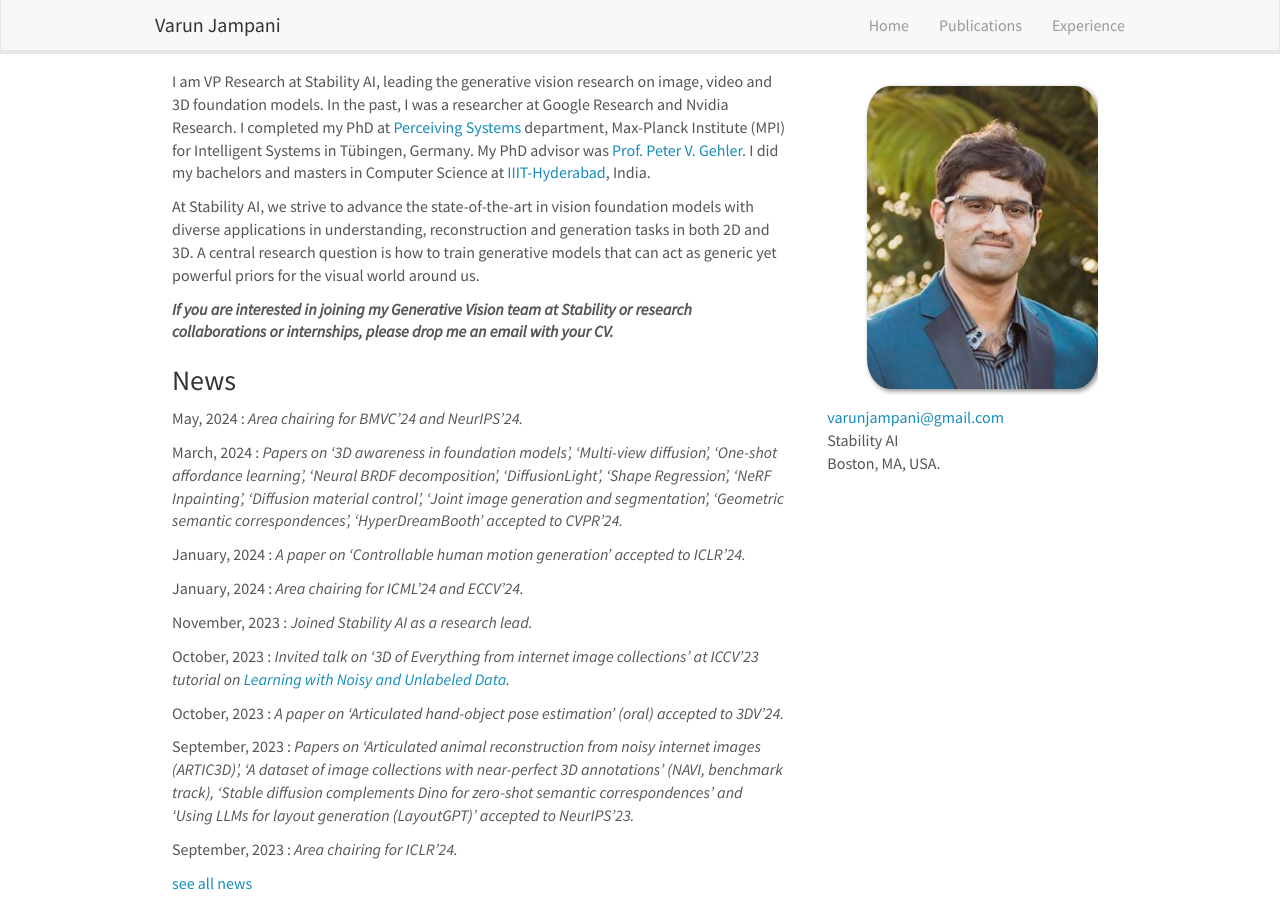
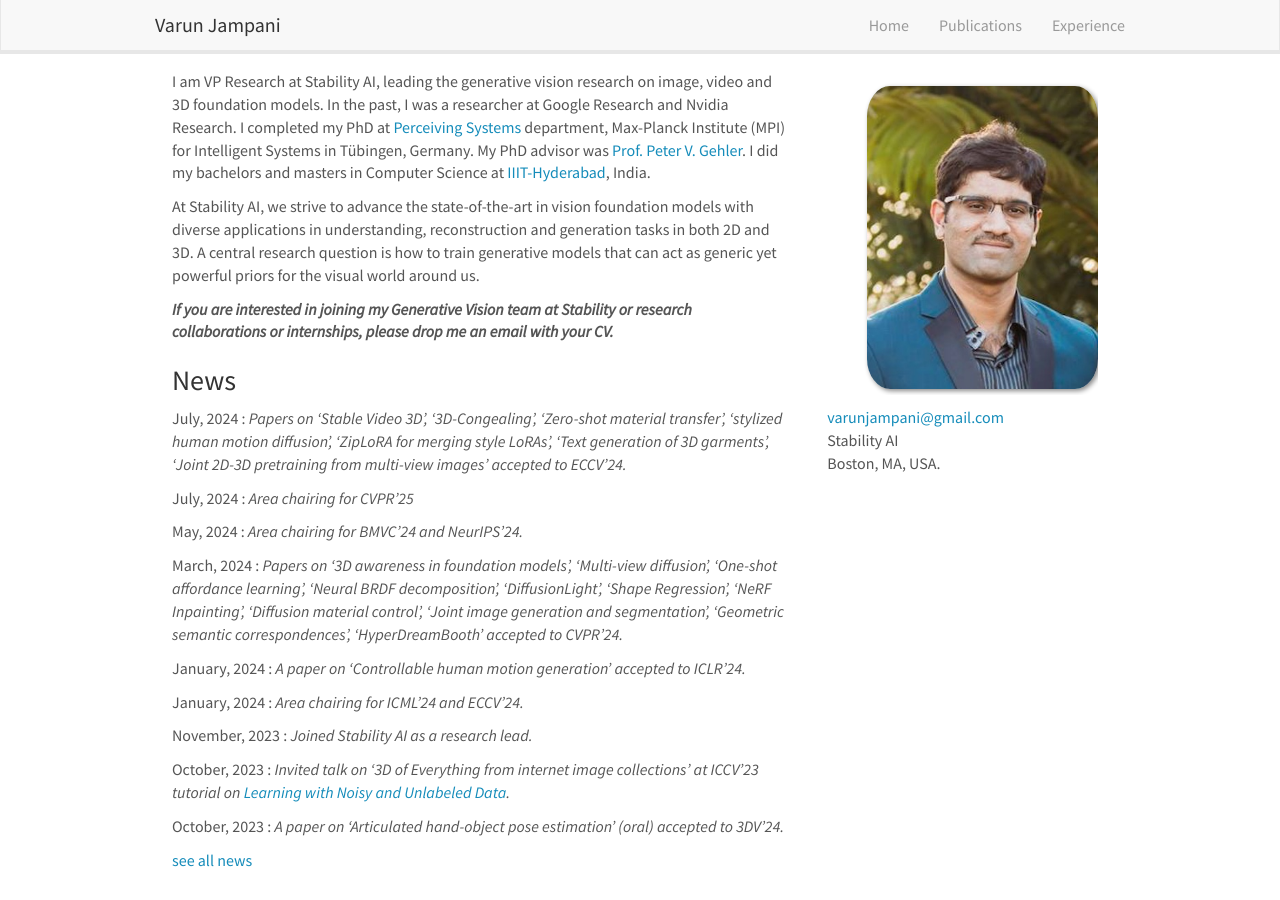
Before and after one commit to varunjampani/varunjampani.github.io, a Jekyll site: the page built from _pages/home.md, in a window 1280 px wide and 900 px high. Built offline with Jekyll 4.4.1, drawn with Linux system fonts in a browser that asks for light colours; nearby versions of some CDN libraries.

Commit message:
Update news.yml

```diff
--- a/_data/news.yml
+++ b/_data/news.yml
@@ -1,3 +1,9 @@
+- date: July, 2024
+  headline: Papers on 'Stable Video 3D', '3D-Congealing', 'Zero-shot material transfer', 'stylized human motion diffusion', 'ZipLoRA for merging style LoRAs', 'Text generation of 3D garments', 'Joint 2D-3D pretraining from multi-view images' accepted to ECCV'24.
+
+- date: July, 2024
+  headline: Area chairing for CVPR'25
+
 - date: May, 2024
   headline: Area chairing for BMVC'24 and NeurIPS'24.
 
```
